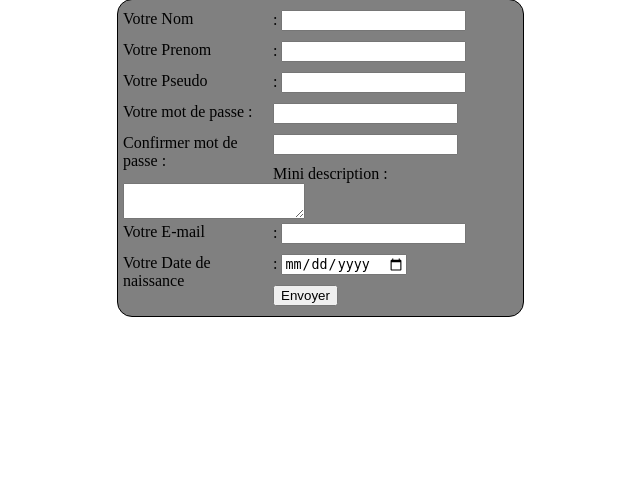
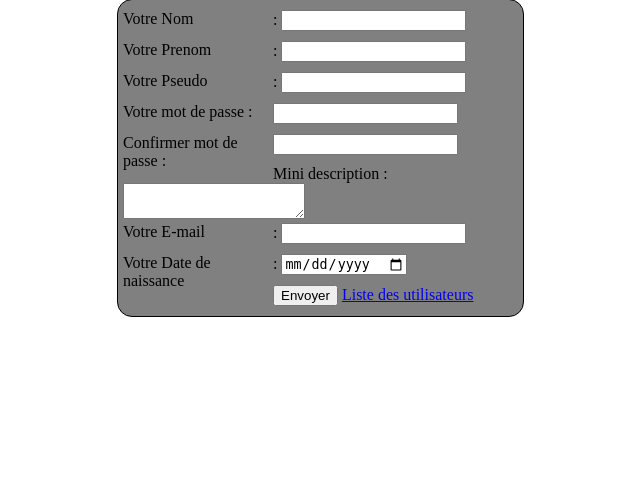
Before and after one commit to Orion24/m151admin_nbe, a PHP site: page /siteInscription/ in a window 1280 px wide. Shown: the part 81-559 px from the top of the page, without its empty margins (223-863 px from the left). Run offline with PHP 8.4, Linux system fonts and the light colour scheme; data that the repository does not hold is empty.

Commit message:
Ajout d'un lien pour accéder directement au tableau des utilisateurs

```diff
--- a/FormulaireInscription/public_html/index.php
+++ b/FormulaireInscription/public_html/index.php
@@ -112,7 +112,7 @@ and open the template in the editor.
             <label for="date">Votre Date de naissance</label> : <input type="date" name="date" id="date" value="<?= $dateDeNaissance ?>" required /><br />
             <input type="submit" value="Envoyer" name="boutonEnvoyer"/>
             <input type="hidden" value="<?= $idUser ?>" name="idUser"/>
+            <a href="./AffichageNom.php" >Liste des utilisateurs</a>
         </form>
-
     </body>
 </html>
```
